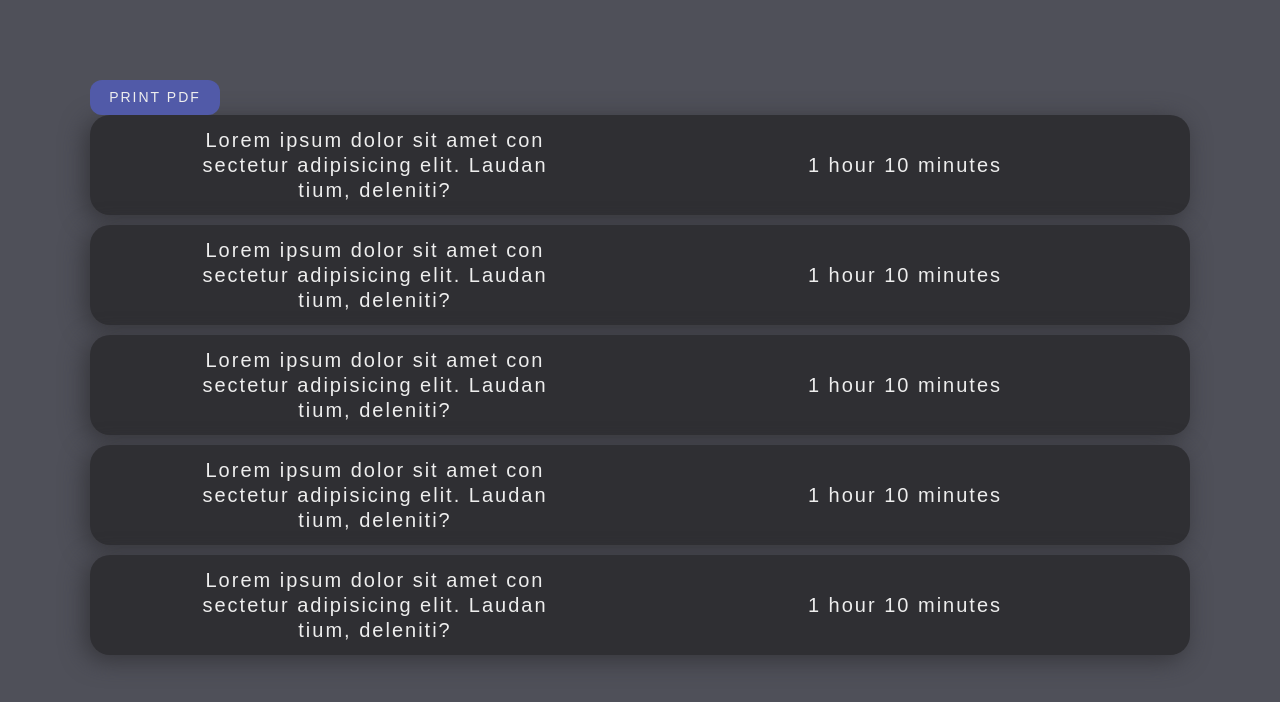
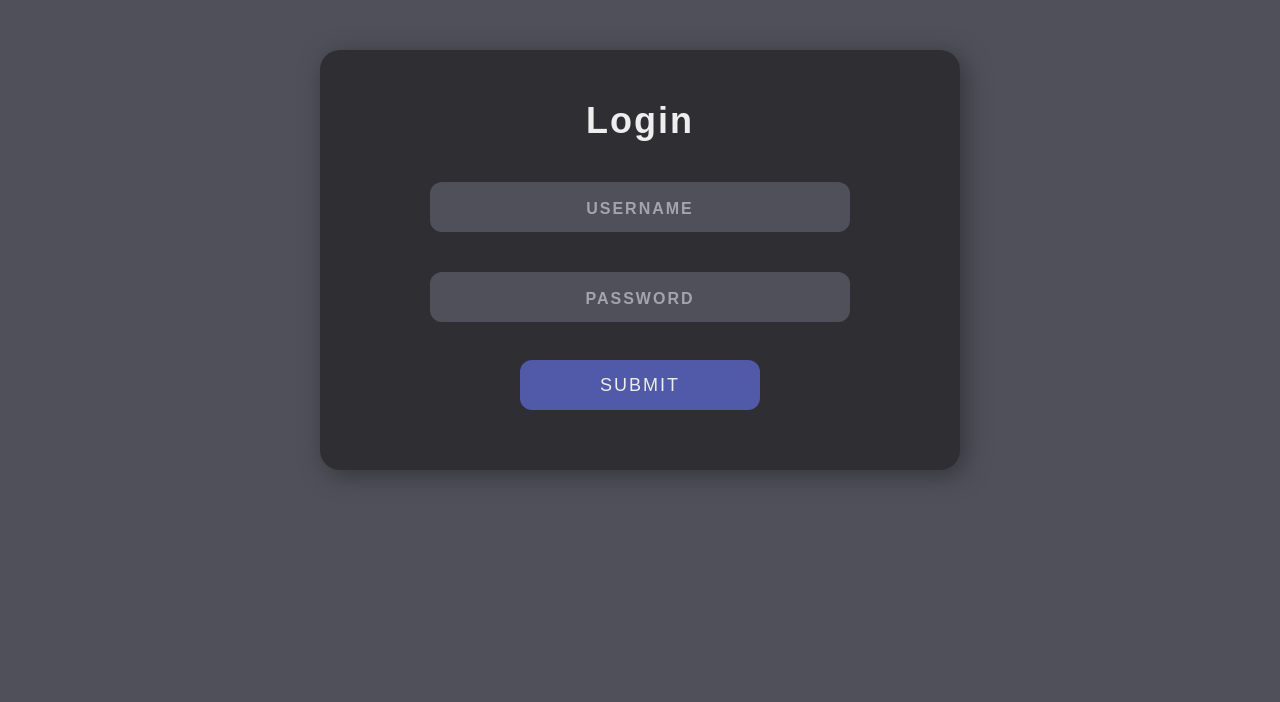
Before and after one commit to Tr1mp/billing-panel, a React (Create React App) app: page /login in a window 1280 px wide. Shown: the top 702 px of the page. Built offline with nearby package versions, Linux system fonts and the light colour scheme.

Commit message:
The first task is completed. Added a request hook and a service file with request logic.

```diff
--- a/package.json
+++ b/package.json
@@ -6,6 +6,7 @@
     "@testing-library/jest-dom": "^5.16.5",
     "@testing-library/react": "^13.4.0",
     "@testing-library/user-event": "^13.5.0",
+    "formik": "^2.2.9",
     "react": "^18.2.0",
     "react-dom": "^18.2.0",
     "react-helmet": "^6.1.0",
--- a/src/components/app/App.js
+++ b/src/components/app/App.js
@@ -1,3 +1,7 @@
+
+import { BrowserRouter as Router, Route, Routes, Navigate} from 'react-router-dom';
+import { Helmet } from 'react-helmet';
+
 import Authorization from "../authorization/Authorization"
 import TasksList from "../tasksList/TasksList";
 import Timesheets from "../timesheets/Timesheets";
@@ -6,13 +10,36 @@ import UsersList from "../usersList/UsersList";
 
 const App = () => {
     return (
-        <div className="app">
-            {/* <Authorization/> */}
+        <Router>
+            <Helmet>
+                <meta
+                    name="description"
+                    content="Billing Panel"
+                />
+                <title>Billing Panel</title>
+            </Helmet>
+            <div className="app">
+                <main>
+                   {/* <Suspense fallback={<Spinner/>}> */}
+                    <Routes>
+
             {/* <UsersList/> */}
             {/* <UserCard/> */}
             {/* <TasksList/> */}
-            <Timesheets/>
-        </div>
+            {/* <Timesheets/> */}
+                            {/* <Route path="/" element={<Navigate to="/characters" replace/>}/> */}
+                            <Route path="/" element={<UsersList/>}/>
+                            <Route path="/login" element={<Authorization/>}/>
+                            <Route path="/users" element={<UsersList/>}/>
+                            {/* <Route path="/users/:id" element={<SinglePage dataType='characters'/>}/> */}
+                            <Route path="/tasks" element={<TasksList/>}/>
+                            <Route path="/tasks/:id" element={<Timesheets dataType='comics'/>}/>
+                            {/* <Route path="*" element={<Page404/>}/> */}
+                    </Routes>
+                   {/* </Suspense> */}
+                </main>
+            </div>
+       </Router>
     )
 }
 
--- a/src/components/authorization/Authorization.js
+++ b/src/components/authorization/Authorization.js
@@ -1,25 +1,74 @@
+import { useEffect } from "react";
+import { Form, Formik, Field, ErrorMessage as ErrorFormikMessage} from 'formik';
 
-
+import useAuthUser from "../../services/AuthUser";
 
 import './authorization.scss';
 
 const Authorization = () => {
+
+    const {isUser, requetsLogin} = useAuthUser();
+    useEffect(() => {
+        isUser();
+    }, [])
+
+    const onRequest = (username, password) => {
+        console.log('request');
+        requetsLogin(username, password);
+    }
+
+    const authForm = () => {
+        return (
+            <Formik
+                initialValues={{ username: '', password: ''}}
+                onSubmit={values => onRequest(values.username, values.password)}>
+                <Form className="auth__form">
+                    <div className="form-title">Login</div>
+                    <div className="form-group">
+                        <Field
+                            className="form-group-input"
+                            name="username"
+                            id="username"
+                            type="text"
+                            placeholder=" "/>
+                        <div className="form-group-cut"></div>
+                        <label
+                            htmlFor="username"
+                            className="form-group-placeholder">
+                                Username
+                        </label>
+                    </div>
+                    <div className="form-group">
+                        <Field
+                            className="form-group-input"
+                            name="password"
+                            id="password"
+                            type="text"
+                            placeholder=" " />
+                        <div className="form-group-cut"></div>
+                        <label
+                            htmlFor="password"
+                            className="form-group-placeholder">
+                                Password
+                        </label>
+                    </div>
+                    <button
+                        type="onSubmit"
+                        className="button-submit">
+                            submit
+                    </button>
+                </Form>
+            </Formik>
+
+        )
+    }
+
+    const render = authForm();
     return (
-        <div className="auth__form">
-            <div className="form-title">Login</div>
-            <div className="form-group">
-                <input id="login" className="form-group-input" type="text" placeholder=" " />
-                <div className="form-group-cut"></div>
-                <label htmlFor="login" className="form-group-placeholder">Username</label>
-            </div>
+        <>
+            {render}
+        </>
 
-            <div className="form-group">
-                <input id="password" className="form-group-input" type="text" placeholder=" " />
-                <div className="form-group-cut"></div>
-                <label htmlFor="password" className="form-group-placeholder">Password</label>
-            </div>
-            <button type="text" className="button-submit">submit</button>
-        </div>
     )
 }
 
--- a/src/components/usersList/UsersList.js
+++ b/src/components/usersList/UsersList.js
@@ -1,8 +1,19 @@
+
+
+import { useEffect } from 'react';
+
+
+import useAuthUser from '../../services/AuthUser';
 
 
 import './usersList.scss';
 
 const UsersList = () => {
+    const {isUser} = useAuthUser();
+    useEffect(() => {
+        isUser();
+    }, [])
+
     return (
         <ul>
             <li className="tasks__list_item">
--- /dev/null
+++ b/src/hooks/http.hook.js
@@ -0,0 +1,24 @@
+import { useCallback } from "react";
+
+export const useHttp = () => {
+    const request = useCallback(async (url,
+                    body = null,
+                    method = 'GET',
+                    headers = {'Content-Type': 'application/json'}) => {
+        try {
+            const response = await fetch(url, {method, body, headers});
+
+            if (!response.ok) {
+                throw new Error(response.status);
+            }
+            const data = await response.json();
+
+            return data;
+
+        } catch(e) {
+            throw e;
+        }
+    }, [])
+
+    return {request}
+}
--- a/src/index.js
+++ b/src/index.js
@@ -5,7 +5,7 @@ import App from './components/app/App';
 
 const root = ReactDOM.createRoot(document.getElementById('root'));
 root.render(
-  <React.StrictMode>
+  // <React.StrictMode>
     <App />
-  </React.StrictMode>
+  // </React.StrictMode>
 );
--- /dev/null
+++ b/src/services/AuthUser.js
@@ -0,0 +1,76 @@
+import { useState } from "react";
+import { useNavigate } from "react-router-dom";
+
+import { useHttp } from "../hooks/http.hook";
+
+const useAuthUser = () => {
+    const __urlApptrix = "http://erp.apptrix.ru/api/token/";
+    const navigate = useNavigate();
+    const {request} = useHttp();
+
+    const [header, setHeader] = useState({});
+
+
+    const isUser = () => {
+        // Закомментил, так как запрос с Header "Authorization: Bearer #TOKEN#" выдает ошибку 400.
+        // middleware();
+        return localStorage.getItem('access') ? login() : logout();
+    }
+
+    const login = () => {
+        setHeader({
+            'Content-Type': 'application/json',
+            'Authorization': `Bearer ${localStorage.getItem('access')}`
+        });
+        return navigate('/');
+    }
+
+    const logout = () => {
+        setHeader({
+            'Content-Type': 'application/json'
+        });
+        if (localStorage.getItem('access')) {
+            localStorage.removeItem('access')
+        }
+        if (localStorage.getItem('refresh')) {
+            localStorage.removeItem('refresh')
+        }
+        return navigate('/login');
+    }
+
+    const rememberToken = (tokens) => {
+        localStorage.setItem('access', tokens.access);
+        localStorage.setItem('refresh', tokens.refresh);
+    }
+
+
+    // Можно было объединить в один функции с запром,
+    // но тогда бы они были не читабельные
+
+    const requetsLogin = (username, password) => {
+        const body = JSON.stringify({username, password});
+        request(__urlApptrix, body, "POST")
+            .then(rememberToken)
+            .catch(console.log);
+    }
+
+    const changeToken = () => {
+        const body = JSON.stringify({
+            refresh: localStorage.getItem('refresh')
+        })
+        request(`${__urlApptrix}refresh/`, body, 'POST')
+            .then(rememberToken)
+            .catch(logout);
+    }
+
+    // та самая функция, которая выдаёт ошибку 400 при запросе с токеном в header.
+    const middleware = () => {
+        request(__urlApptrix, null, "POST", header)
+            .then(rememberToken)
+            .catch(err => err.message === '401' ? changeToken : console.log(err));
+    }
+
+    return {isUser, login, logout, requetsLogin}
+}
+
+export default useAuthUser;
--- a/src/styles/form.scss
+++ b/src/styles/form.scss
@@ -27,7 +27,7 @@
             box-sizing: border-box;
             color: $white;
             font-size: 18px;
-            height: 100%;
+            height: 50px;
             outline: 0;
             padding: 4px 20px 0;
             width: 420px;
@@ -38,18 +38,16 @@
             background-color: $dark;
             border-radius: 10px;
             height: 20px;
-            // left: 160px;
             position: absolute;
             top: -20px;
             transform: translateY(0);
             transition: transform 200ms;
-            width: 102px;
+            width: 110px;
         }
 
         &-placeholder {
             margin: 0 auto;
             color: $light-grey;
-            // left: 160px;
             top: 20px;
             pointer-events: none;
             position: absolute;
@@ -67,7 +65,7 @@
 
         &-input:focus ~ &-placeholder,
         &-input:not(:placeholder-shown) ~ &-placeholder {
-            transform: translateY(-30px) translateX(7px) scale(0.85);
+            transform: translateY(-30px) translateX(9px) scale(0.85);
         }
 
         &-input:not(:placeholder-shown) ~ &-placeholder {
```
Also changed, not shown: 1 other file (tests, documents, lock files or other folders).
